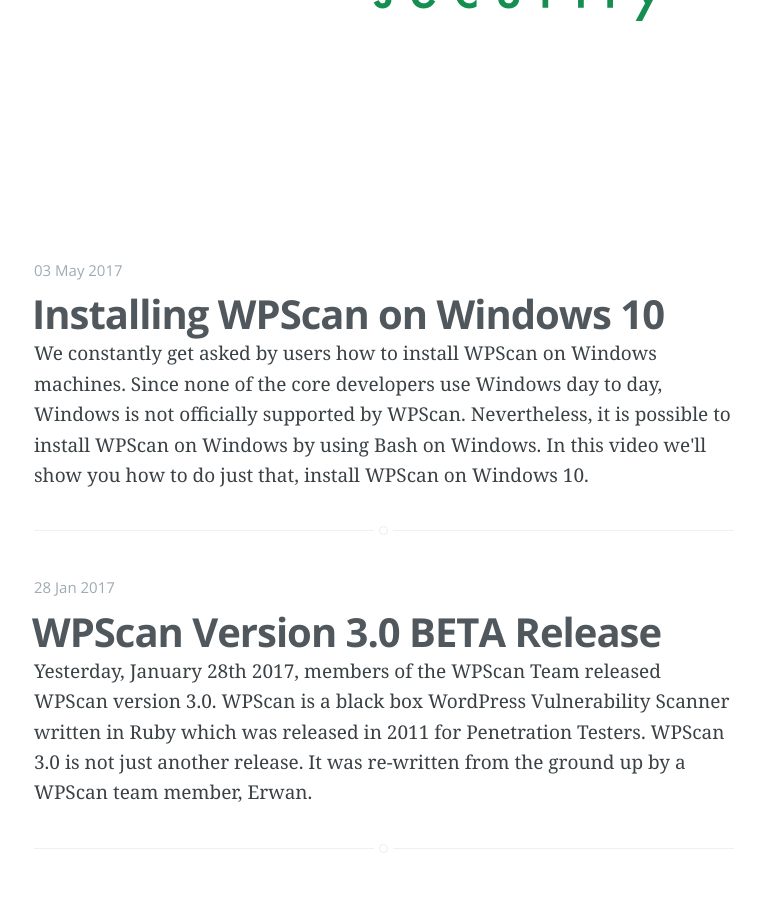
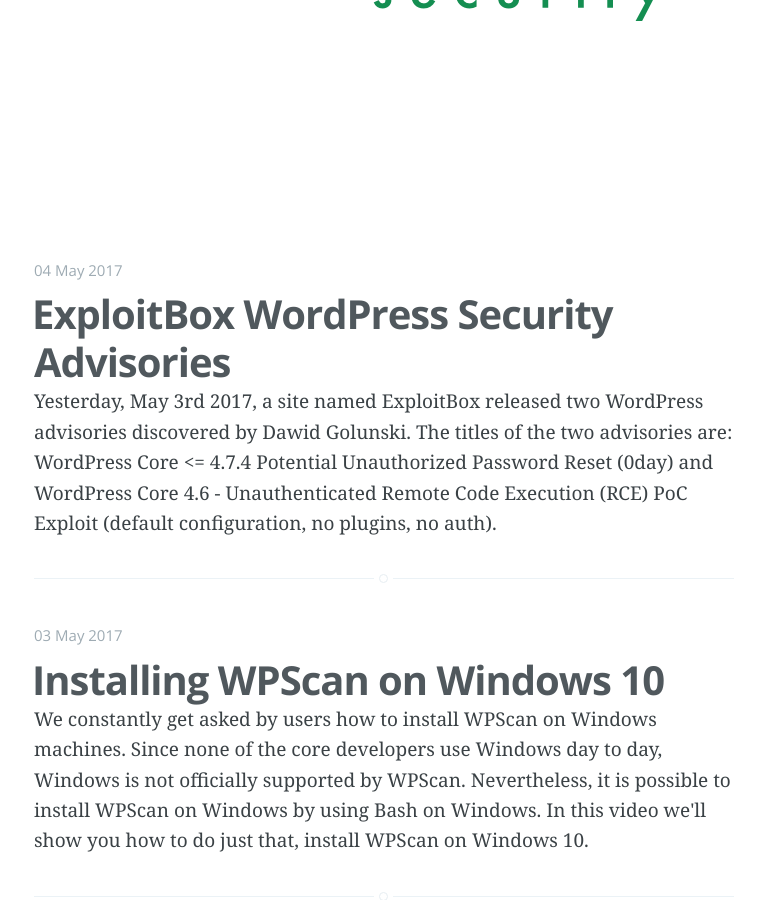
Before and after one commit to ethicalhack3r/ethicalhack3r.github.io, a Jekyll site: the page built from index.html, in a window 1280 px wide and 900 px high, scrolled down 336 px. Shown: the whole window, without its empty margins (256-1018 px from the left). Built offline with Jekyll 4.4.1, drawn with Linux system fonts in a browser that asks for light colours; the list of posts is cut into pages by our own code; some of the changed lines change nothing that is shown; some of the changed text lies outside the part shown.

Commit message:
ExploitBox WordPress Security Advisories

````diff
--- a/_posts/2017-05-03-installing-wpscan-on-windows-10.markdown
+++ b/_posts/2017-05-03-installing-wpscan-on-windows-10.markdown
@@ -10,4 +10,5 @@
 
 <div style="position:relative;height:0;padding-bottom:56.25%"><iframe src="https://www.youtube.com/embed/M4H___RHvv4?ecver=2" width="640" height="360" frameborder="0" style="position:absolute;width:100%;height:100%;left:0" allowfullscreen></iframe></div>
 
+
 If you like the video and want us to create more, please subscribe, like and comment.
--- /dev/null
+++ b/_posts/2017-05-04-exploitbox-wordpress-security-advisories.markdown
@@ -0,0 +1,54 @@
+---
+layout: post
+status: publish
+published: true
+title: ExploitBox WordPress Security Advisories
+excerpt: "Yesterday, May 3rd 2017, a site named ExploitBox released two WordPress advisories discovered by Dawid Golunski. The titles of the two advisories are: WordPress Core <= 4.7.4 Potential Unauthorized Password Reset (0day) and WordPress Core 4.6 - Unauthenticated Remote Code Execution (RCE) PoC Exploit (default configuration, no plugins, no auth)."
+---
+
+Yesterday, May 3rd 2017, a site named ExploitBox released two WordPress advisories discovered by Dawid Golunski. The titles of the two advisories are:
+
+* [WordPress Core <= 4.7.4 Potential Unauthorized Password Reset (0day)](https://exploitbox.io/vuln/WordPress-Exploit-4-7-Unauth-Password-Reset-0day-CVE-2017-8295.html) (CVE-2017-8295)
+* [WordPress Core 4.6 - Unauthenticated Remote Code Execution (RCE) PoC Exploit (default configuration, no plugins, no auth)](https://exploitbox.io/vuln/WordPress-Exploit-4-6-RCE-CODE-EXEC-CVE-2016-10033.html) (CVE-2016-10033)
+
+### WordPress Core <= 4.7.4 Potential Unauthorized Password Reset (0day)
+
+The first advisory documents a *potential* unauthorized password reset vulnerability in the latest version of WordPress (4.7.4 at the time of writing) and below.
+
+The issue documented is due to WordPress using the ```SERVER_NAME``` PHP variable, which uses the HTTP ```Host``` request header by default, to construct the ```from``` (or Return-Path) email address when requesting a password reset email. This vulnerability is commonly known as 'host header injection'. To exploit this vulnerability, in this particular case, an unauthenticated attacker could request a password reset for a particular user ('admin' being the obvious choice) while changing the ```Host``` HTTP request header value to a domain the attacker controls. Under the right circumstances, a password reset email would then be sent to the victim user with the ```from``` email header set to the attacker's domain.
+
+To successfully exploit this issue, the WordPress user receiving the malicious password reset email would need to somehow reply to the email. The advisory author suggests some scenarios where the password reset email may be replied to:
+
+> * If attacker knows the email address of the victim user. They can perform a prior DoS attack on the victim's email account (e.g by sending multiple large files to exceed user's disk quota, or attacking the DNS server) in order to  cause the password reset email to be rejected by the receiving server, or not reach the destination and thus get returned to the account on attacker's server
+
+> * Some autoresponders might attach a copy of the email sent in the body of the auto-replied message
+
+> * Sending multiple password reset emails to force the user to reply to the message to enquiry explanation for endless password reset emails. The reply containing the password link would then be sent to attacker.
+
+#### Risk
+
+Virtual hosting allows one web server to host multiple domains. For example, ```somesite.com```, ```anothersite.es``` and ```yetanothersite.fr``` can all be hosted on the same server with the same IP address. To tell the server which domain you want to access you have to supply the domain in the ```Host``` HTTP request header. To exploit this issue the attacker must be able to control the ```Host``` HTTP request header, but then how does the server know which domain to serve you?
+
+From what we can see, this vulnerability can only be exploited against the default virtual host. The virtual host (domain) the web server will default to. You are vulnerable if your domain running WordPress is the only domain on the server, or, if your domain is the default one. That coupled with the exploitation requirement for the victim to somehow respond to the email, we believe it is pretty unlikely that this will be a major issue affecting WordPress users. Nevertheless, under the correct circumstances, there is a risk here.
+
+#### Remediation
+
+This vulnerability can be prevented by setting the following directive in the main PHP configuration file ```UseCanonicalName = On```. This will force PHP to use the configured ```ServerName``` directive value instead of relying on the HTTP ```Host``` request header which can be manipulated by an attacker.
+
+WordPress could patch this issue by not using the ```SERVER_NAME``` variable to construct the ```from``` email header. This could be achieved by using the ```siteurl``` or ```home``` WordPress database values which are set at the time of installation.
+
+### WordPress Core 4.6 - Unauthenticated Remote Code Execution (RCE) PoC Exploit (default configuration, no plugins, no auth)
+
+The second advisory documents an unauthorized Remote Code Execution (RCE) PoC exploit in WordPress version 4.6 (released August 16th 2016).
+
+This vulnerability is also due to WordPress using the ```SERVER_NAME``` PHP variable to set the ```from``` email header (which can be set with the ```Host``` HTTP request header).
+
+The author of the advisory uses the host header injection vulnerability in WordPress to exploit a vulnerability the author previously discovered in [PHPMailer](https://github.com/PHPMailer/PHPMailer) (used by WordPress to send email). Wordfence did a [great write up](https://www.wordfence.com/blog/2016/12/phpmailer-vulnerability/) on the PHPMailer vulnerability when the details were first publicly released back in December 2016.
+
+#### Risk
+
+The risk of this vulnerability compared to the previous one is much higher, as with this one an unauthenticated attacker could achieve Remote Code Execution (RCE), and it does not require any user interaction (user replying to the email or autoresponders). However, the PHPMailer vulnerability was patched in WordPress version 4.7.1. If you are using the latest version of WordPress, or any of the patched versions, then you are not affected by this issue. Please note that to exploit this vulnerability the ```Host``` HTTP request header must also be able to be manipulated, which may be difficult if the target WordPress blog is not the default (or first) virtual host (as discussed previously).
+
+#### Remediation
+
+The easiest way to mitigate this vulnerability is to update WordPress to the latest version (or any patched version), which you should be doing anyway. If you want to further harden your WordPress installation the remediation information given for the previous vulnerability should also be applied.
````
Also changed, not shown: 13 other files.
